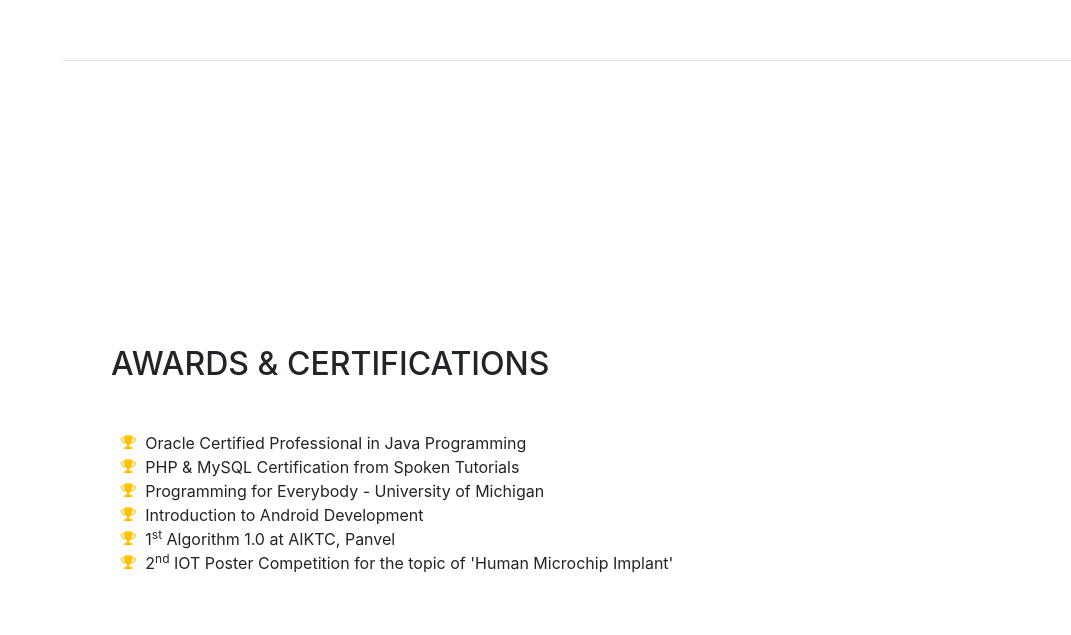
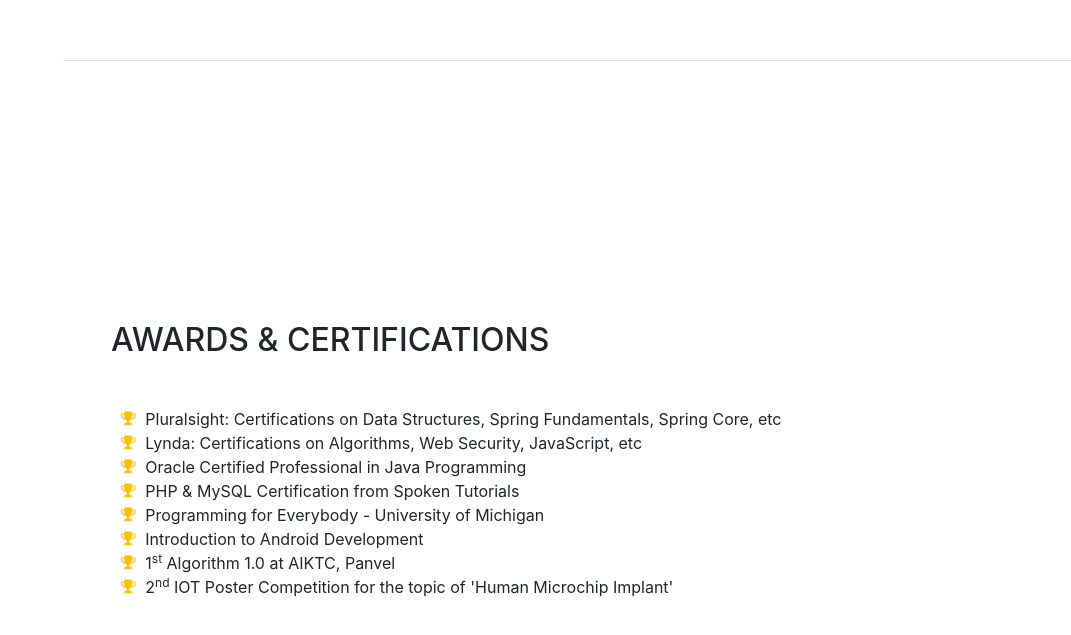
Before and after one commit to thadaninilesh/personal_portfolio, a website with bundled scripts: page index.html in a window 1280 px wide. Shown: the part 5843-6478 px from the top of the page, without its empty margins (209-1280 px from the left). Built offline with nearby package versions, Linux system fonts and the light colour scheme; a web font is replaced by a local one.

Commit message:
Updated rewards and certifications

```diff
--- a/index.html
+++ b/index.html
@@ -365,6 +365,14 @@
           <ul class="fa-ul mb-0">
             <li>
               <i class="fa-li fa fa-trophy text-warning"></i>
+              Pluralsight: Certifications on Data Structures, Spring Fundamentals, Spring Core, etc
+            </li>
+            <li>
+              <i class="fa-li fa fa-trophy text-warning"></i>
+              Lynda: Certifications on Algorithms, Web Security, JavaScript, etc
+            </li>
+            <li>
+              <i class="fa-li fa fa-trophy text-warning"></i>
               Oracle Certified Professional in Java Programming</li>
             <li>
               <i class="fa-li fa fa-trophy text-warning"></i>
```
